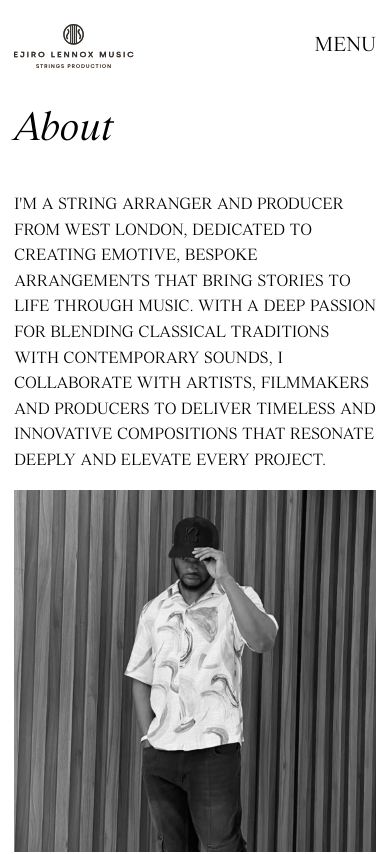
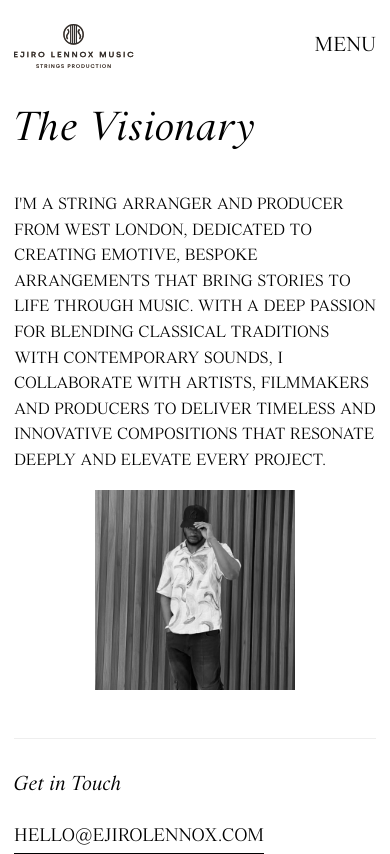
Before and after one commit to ejiro1994/vue-agency-menu-gsap-animation, a Vue app: page /about in a window 390 px wide. Shown: the top 854 px of the page. Built offline with nearby package versions, Linux system fonts and the light colour scheme.

Commit message:
Update App.vue and AboutPage.vue: Comment out mobile email inquiry button in App.vue for future use and rename page title in AboutPage.vue from "About" to "The Visionary." These changes improve code organization and enhance the clarity of the About page's focus.

```diff
--- a/src/App.vue
+++ b/src/App.vue
@@ -289,12 +289,12 @@ const handleEmailClick = () => {
           </router-link>
 
           <!-- Mobile Contact Button -->
-          <button
+          <!-- <button
             @click="handleEmailClick"
             class="menu-item lg:hidden block text-3xl font-kormelink uppercase   px-6 pt-4 pb-3 border border-black/30 textblack-white transition-colors duration-300 mt-10 hover:bg-black hover:text-white"
           >
           inquire
-          </button>
+          </button> -->
 
           <!-- Menu Video -->
           <div
--- a/src/views/AboutPage.vue
+++ b/src/views/AboutPage.vue
@@ -1,7 +1,7 @@
 <template>
     <div class="page-container">
 
-        <h1 class="page-title font-kormelink italic mt-4">About</h1>
+        <h1 class="page-title font-kormelink italic mt-4">The Visionary</h1>
         <div class="content">
             <p class="mb-4 uppercase">
                 I'm a string arranger and producer from West London, dedicated to creating emotive, bespoke arrangements
@@ -10,7 +10,7 @@
                 innovative compositions that resonate deeply and elevate every project.
             </p>
             <div class="image-container mb-8">
-                <img src="/images/about.jpg" alt="Social Media" class="max-w-full w-auto h-auto fade-in" @load="fadeInImage" />
+                <img src="/images/about.jpg" alt="Social Media" class=" w-[200px] h-[200px] fade-in " @load="fadeInImage" />
             </div>
             <div class="contact-section mt-12 mb-8">
                 <h2 class="text-xl font-kormelink italic mb-6">Get in Touch</h2>
```
